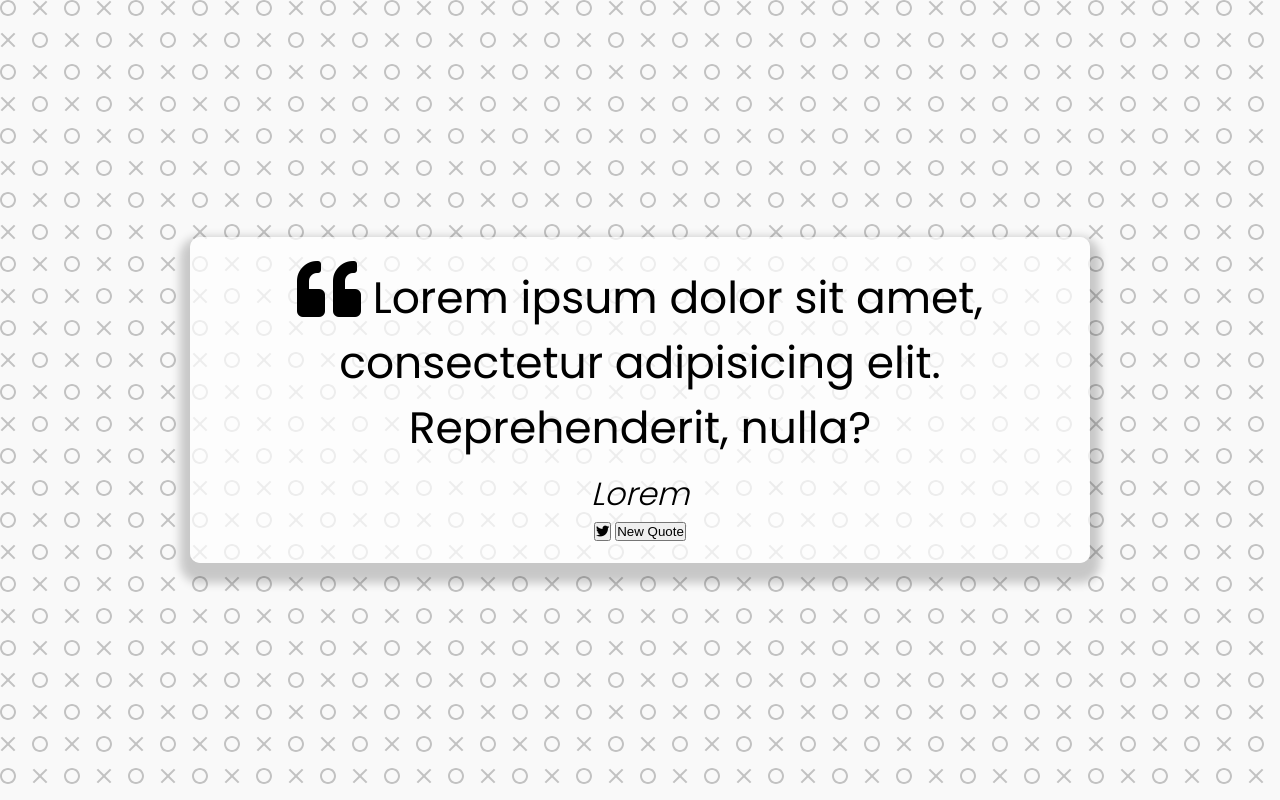
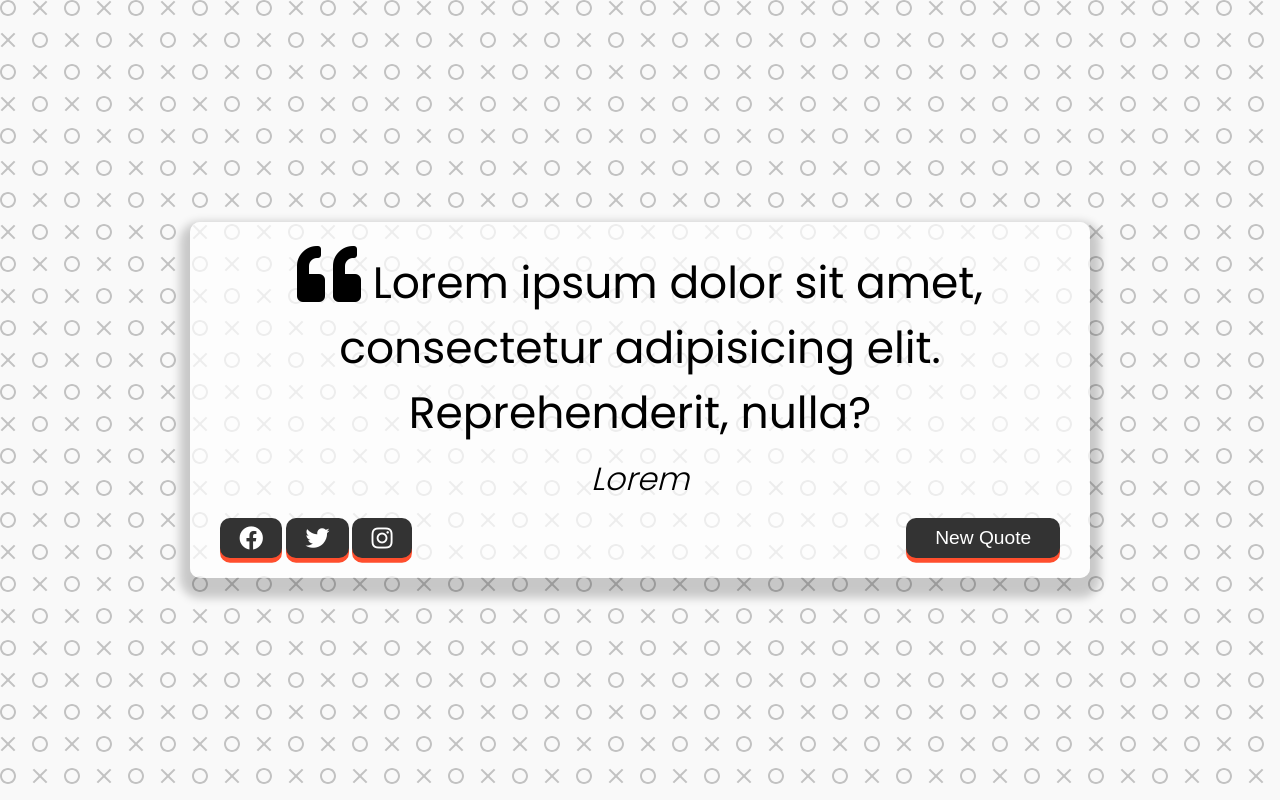
Before and after one commit to souravrax/quote_generator, a plain HTML site: page index.html in a window 1280 px wide. Drawn offline with Linux system fonts and the light colour scheme.

Commit message:
Temporarily Done with the styling part

```diff
--- a/index.html
+++ b/index.html
@@ -26,9 +26,18 @@
         </div>
         <!-- Buttons -->
         <div class="button-container">
-            <button class="twitter-button" id="twitter" title="Twitter">
-                <i class="fab fa-twitter"></i>
-            </button>
+            <div class="social-buttons">
+                <button class="facebook-button" id="facebook" title="Facebook">
+                    <i class="fab fa-facebook"></i>
+                </button>
+                <button class="twitter-button" id="twitter" title="Twitter">
+                    <i class="fab fa-twitter"></i>
+                </button>
+                <button class="instagram-button" id="instagram" title="Instagram">
+                    <i class="fab fa-instagram"></i>
+                </button>
+            </div>
+
             <button id="new-quote">
                 New Quote
             </button>
--- a/style.scss
+++ b/style.scss
@@ -49,6 +49,69 @@ body {
     font-style: italic;
 }
 
+.button-container {
+    margin-top: 15px;
+    display: flex;
+    justify-content: space-between;
+}
+
+button {
+    cursor: pointer;
+    font-size: 1.2rem;
+    height: 2.5rem;
+    border: none;
+    border-radius: 10px;
+    color: white;
+    background: #333;
+    outline: none;
+    padding: 0.5rem 1.8rem;
+    box-shadow: 0 0.3rem #ff4e2d;
+
+    &:active {
+        transform: translate(0, 0.3rem);
+        box-shadow: 0 0.1rem #ff4e2d;
+    }
+
+    &:hover {
+        background-color: #202020;
+    }
+}
+
+.twitter-button {
+    &:hover {
+        color: #38a1f3;
+    }
+}
+
+.social-buttons {
+    button {
+        padding: 0.5rem 1.2rem;
+    }
+}
+
+.fa-twitter {
+    font-size: 1.5rem;
+}
+
+.fa-facebook {
+    font-size: 1.5rem;
+}
+
+.fa-instagram {
+    font-size: 1.5rem;
+}
+
+.facebook-button {
+    &:hover {
+        color: #4267b2;
+    }
+}
+
+.instagram-button {
+    &:hover {
+        color: #d8226b;
+    }
+}
 
 // Media queries
 
```
Also changed, not shown: css/style.css. Lines whose indentation alone changed are shown as unchanged.
